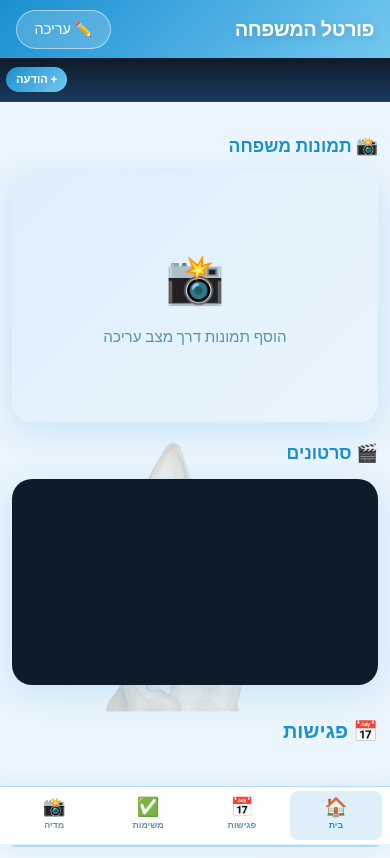
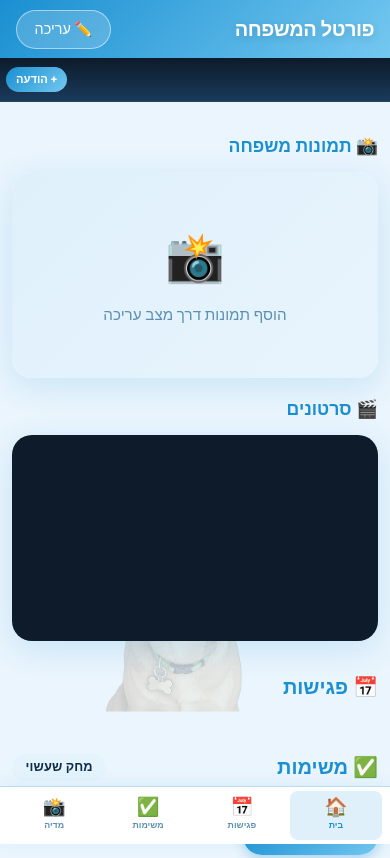
Before and after one commit to moorefun-prog/family-portal, a website: page public/index.html in a window 390 px wide. Shown: the top 858 px of the page. Drawn offline with Linux system fonts and the light colour scheme; no server answers.

Commit message:
fix: match photo slideshow size to video pane (16/9 aspect ratio)
Co-Authored-By: Claude Sonnet 4.6 <noreply@anthropic.com>

```diff
--- a/public/style.css
+++ b/public/style.css
@@ -315,11 +315,12 @@ header h1 {
   overflow: hidden;
   box-shadow: var(--shadow-lg);
   background: var(--surface);
+  aspect-ratio: 16 / 9;
 }
 
 .slideshow {
   width: 100%;
-  height: 260px;
+  height: 100%;
   position: relative;
   background: linear-gradient(135deg, #dff0fb 0%, #e8f4fd 100%);
 }
@@ -809,7 +810,7 @@ body.edit-mode .edit-only-inline { display: inline-flex !important; }
 @media (max-width: 600px) {
   header { padding: 0.85rem 1rem; }
   header h1 { font-size: 1.25rem; }
-  .slideshow { height: 250px; }
+  /* slideshow uses aspect-ratio: 16/9 — no fixed height needed */
   .section { padding: 0 1rem; }
 }
 
```
